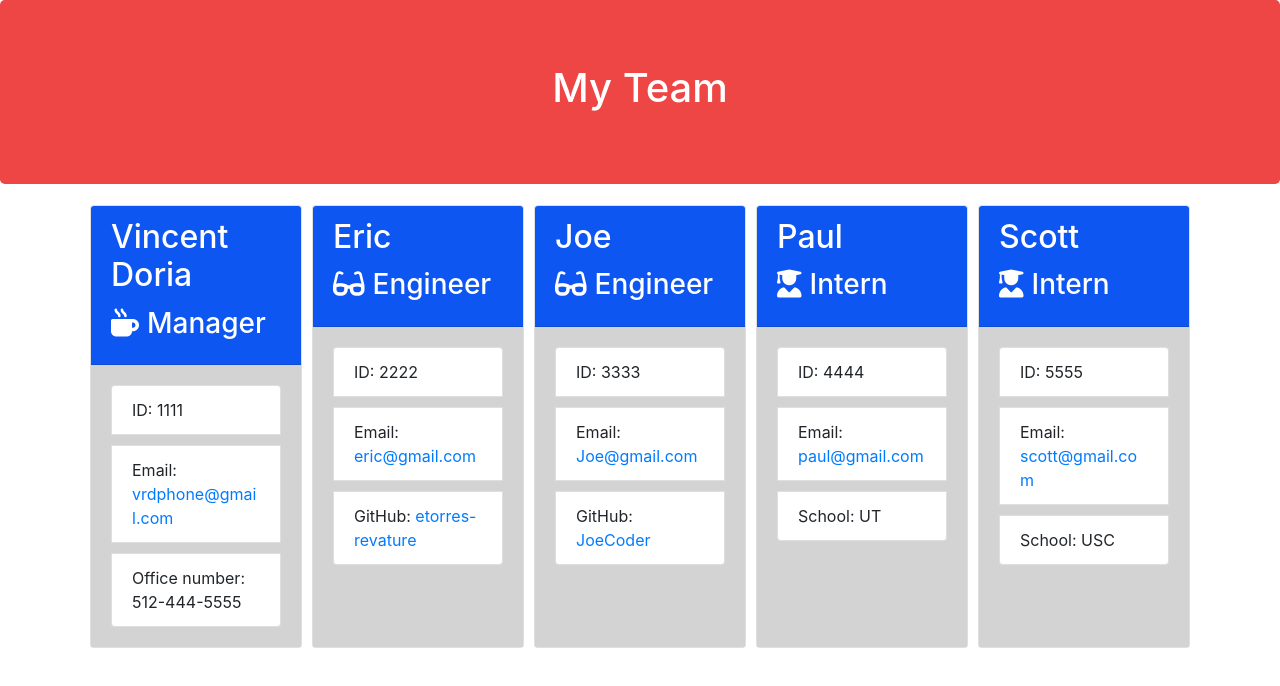
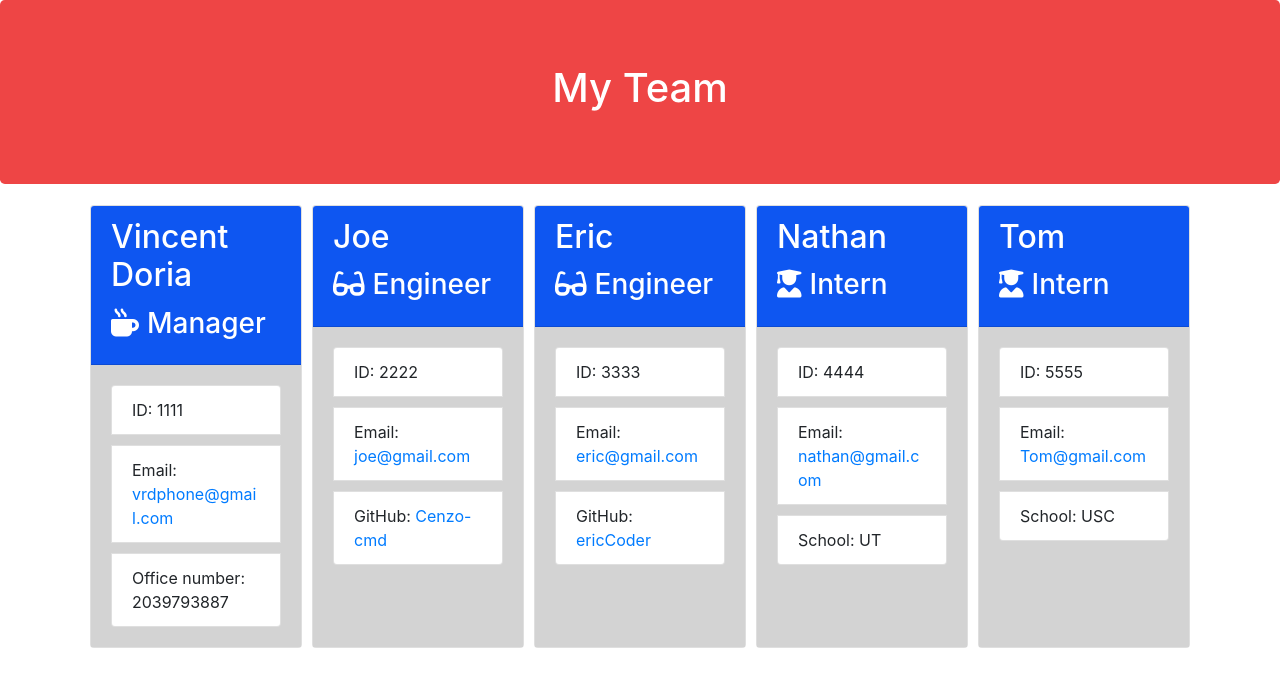
Before and after one commit to Cenzo-cmd/Team-Profile-Generator, a website: page Develop/output/team.html in a window 1280 px wide. Drawn offline with nearby package versions, Linux system fonts and the light colour scheme.

```diff
--- a/Develop/output/team.html
+++ b/Develop/output/team.html
@@ -31,7 +31,20 @@
         <ul class="list-group">
             <li class="list-group-item">ID: 1111</li>
             <li class="list-group-item">Email: <a href="mailto:vrdphone@gmail.com">vrdphone@gmail.com</a></li>
-            <li class="list-group-item">Office number: 512-444-5555</li>
+            <li class="list-group-item">Office number: 2039793887</li>
+        </ul>
+    </div>
+</div>
+<div class="card employee-card">
+    <div class="card-header">
+        <h2 class="card-title">Joe</h2>
+        <h3 class="card-title"><i class="fas fa-glasses mr-2"></i>Engineer</h3>
+    </div>
+    <div class="card-body">
+        <ul class="list-group">
+            <li class="list-group-item">ID: 2222</li>
+            <li class="list-group-item">Email: <a href="mailto:joe@gmail.com">joe@gmail.com</a></li>
+            <li class="list-group-item">GitHub: <a href="https://github.com/Cenzo-cmd" target="_blank" rel="noopener noreferrer">Cenzo-cmd</a></li>
         </ul>
     </div>
 </div>
@@ -42,47 +55,34 @@
     </div>
     <div class="card-body">
         <ul class="list-group">
-            <li class="list-group-item">ID: 2222</li>
+            <li class="list-group-item">ID: 3333</li>
             <li class="list-group-item">Email: <a href="mailto:eric@gmail.com">eric@gmail.com</a></li>
-            <li class="list-group-item">GitHub: <a href="https://github.com/etorres-revature" target="_blank" rel="noopener noreferrer">etorres-revature</a></li>
+            <li class="list-group-item">GitHub: <a href="https://github.com/ericCoder" target="_blank" rel="noopener noreferrer">ericCoder</a></li>
         </ul>
     </div>
 </div>
 <div class="card employee-card">
     <div class="card-header">
-        <h2 class="card-title">Joe</h2>
-        <h3 class="card-title"><i class="fas fa-glasses mr-2"></i>Engineer</h3>
-    </div>
-    <div class="card-body">
-        <ul class="list-group">
-            <li class="list-group-item">ID: 3333</li>
-            <li class="list-group-item">Email: <a href="mailto:Joe@gmail.com">Joe@gmail.com</a></li>
-            <li class="list-group-item">GitHub: <a href="https://github.com/JoeCoder" target="_blank" rel="noopener noreferrer">JoeCoder</a></li>
-        </ul>
-    </div>
-</div>
-<div class="card employee-card">
-    <div class="card-header">
-        <h2 class="card-title">Paul</h2>
+        <h2 class="card-title">Nathan</h2>
         <h3 class="card-title"><i class="fas fa-user-graduate mr-2"></i>Intern</h3>
     </div>
     <div class="card-body">
         <ul class="list-group">
             <li class="list-group-item">ID: 4444</li>
-            <li class="list-group-item">Email: <a href="mailto:paul@gmail.com">paul@gmail.com</a></li>
+            <li class="list-group-item">Email: <a href="mailto:nathan@gmail.com">nathan@gmail.com</a></li>
             <li class="list-group-item">School: UT</li>
         </ul>
     </div>
 </div>
 <div class="card employee-card">
     <div class="card-header">
-        <h2 class="card-title">Scott</h2>
+        <h2 class="card-title">Tom</h2>
         <h3 class="card-title"><i class="fas fa-user-graduate mr-2"></i>Intern</h3>
     </div>
     <div class="card-body">
         <ul class="list-group">
             <li class="list-group-item">ID: 5555</li>
-            <li class="list-group-item">Email: <a href="mailto:scott@gmail.com">scott@gmail.com</a></li>
+            <li class="list-group-item">Email: <a href="mailto:Tom@gmail.com">Tom@gmail.com</a></li>
             <li class="list-group-item">School: USC</li>
         </ul>
     </div>
```
Also changed, not shown: Assets/img/team1.png (added), Assets/img/team2.png (added), Assets/img/team3.png (added).
